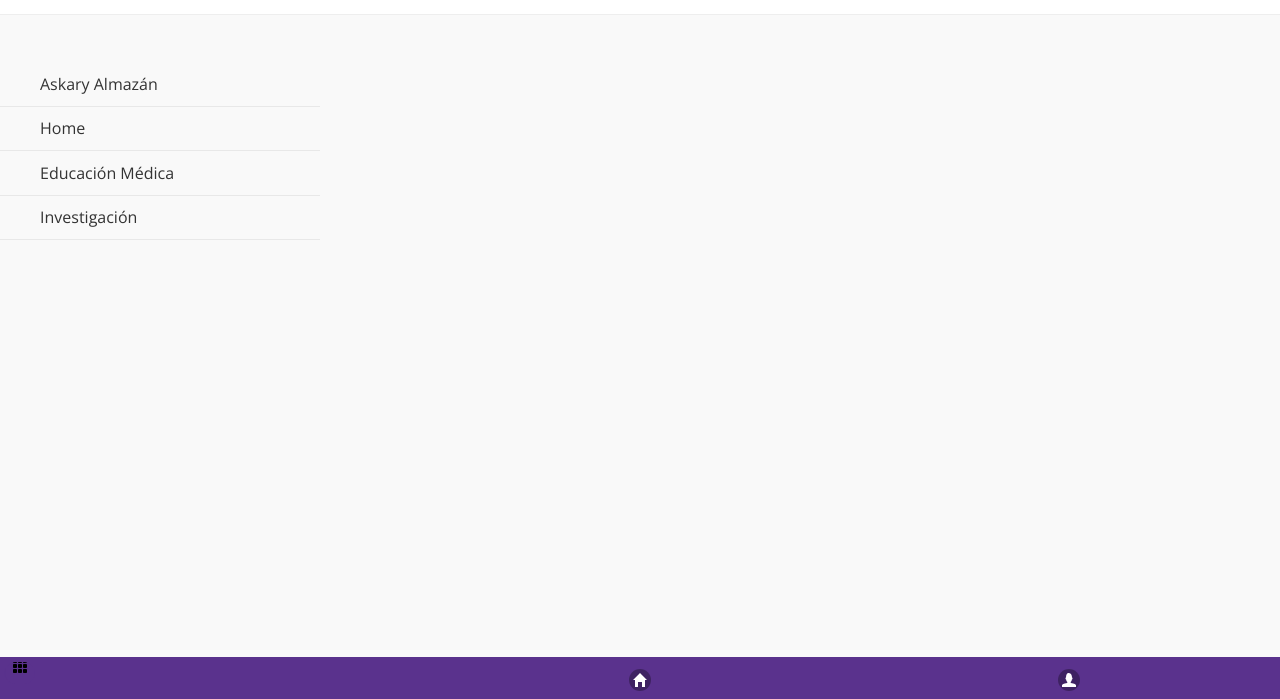
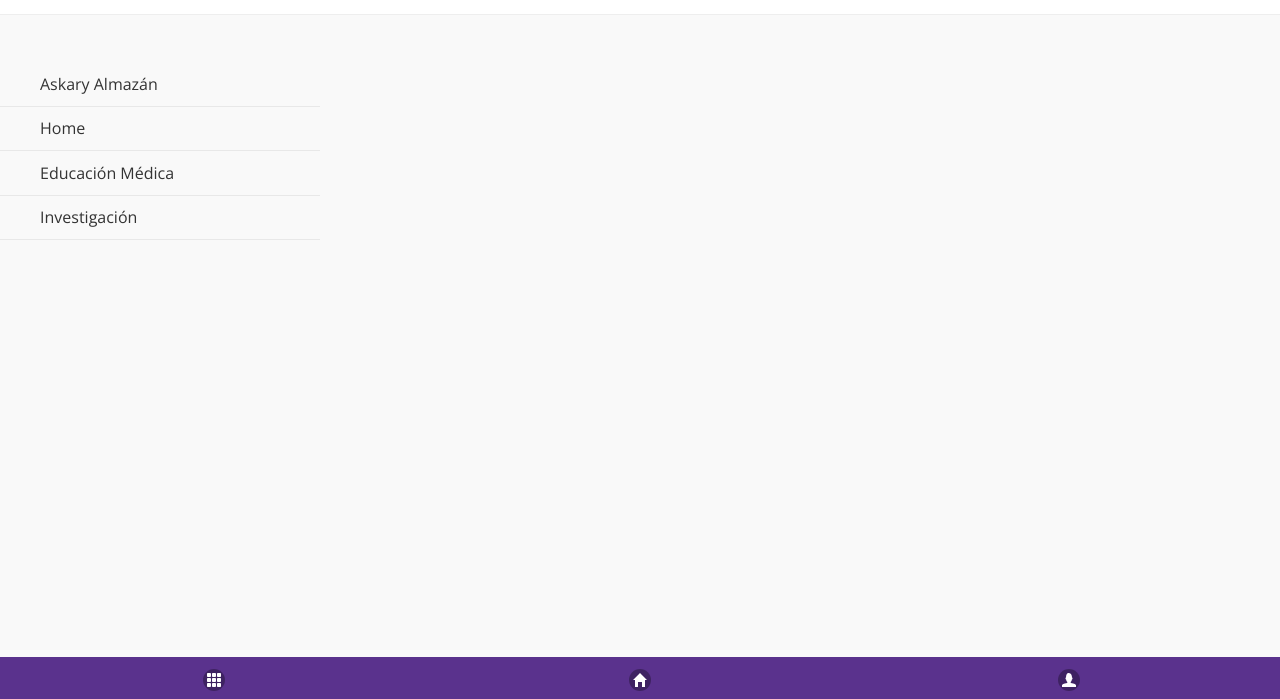
Before and after one commit to askary/testAM, a plain HTML site: page index.html in a window 1280 px wide. Shown: the part 101-800 px from the top of the page. Drawn offline with nearby package versions, Linux system fonts and the light colour scheme; no server answers.

Commit message:
btn menu

```diff
--- a/index.html
+++ b/index.html
@@ -79,7 +79,7 @@ hola();
      <div data-role="navbar" data-iconpos="bottom">
             <ul>
             <!--class="jqm-navmenu-link ui-btn ui-btn-icon-notext ui-corner-all ui-icon-bars ui-nodisc-icon ui-alt-icon ui-btn-left"-->
-                <li><a href="#" class="jqm-navmenu-link ui-btn ui-btn-icon-notext ui-corner-all ui-icon-bars ui-nodisc-icon ui-alt-icon ui-btn-left"data-icon="grid"></a></li>
+                <li><a href="#" class="jqm-navmenu-link ui-btn "data-icon="grid"></a></li>
                 <li><a href="#" data-icon="home"></a></li><!--  class="ui-btn-active" -->
                 <li><a href="#" data-icon="user"></a></li>
 
```
